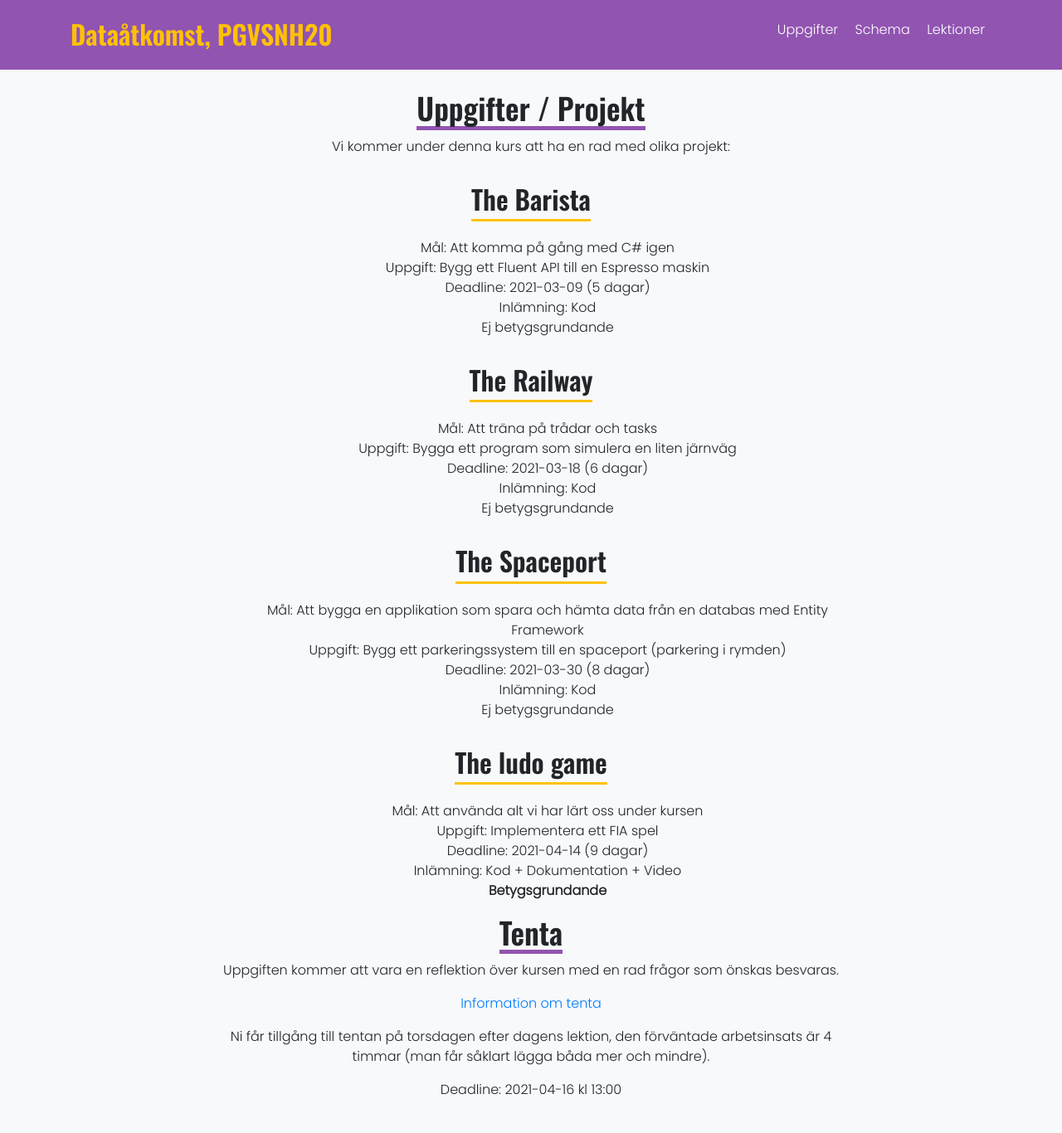
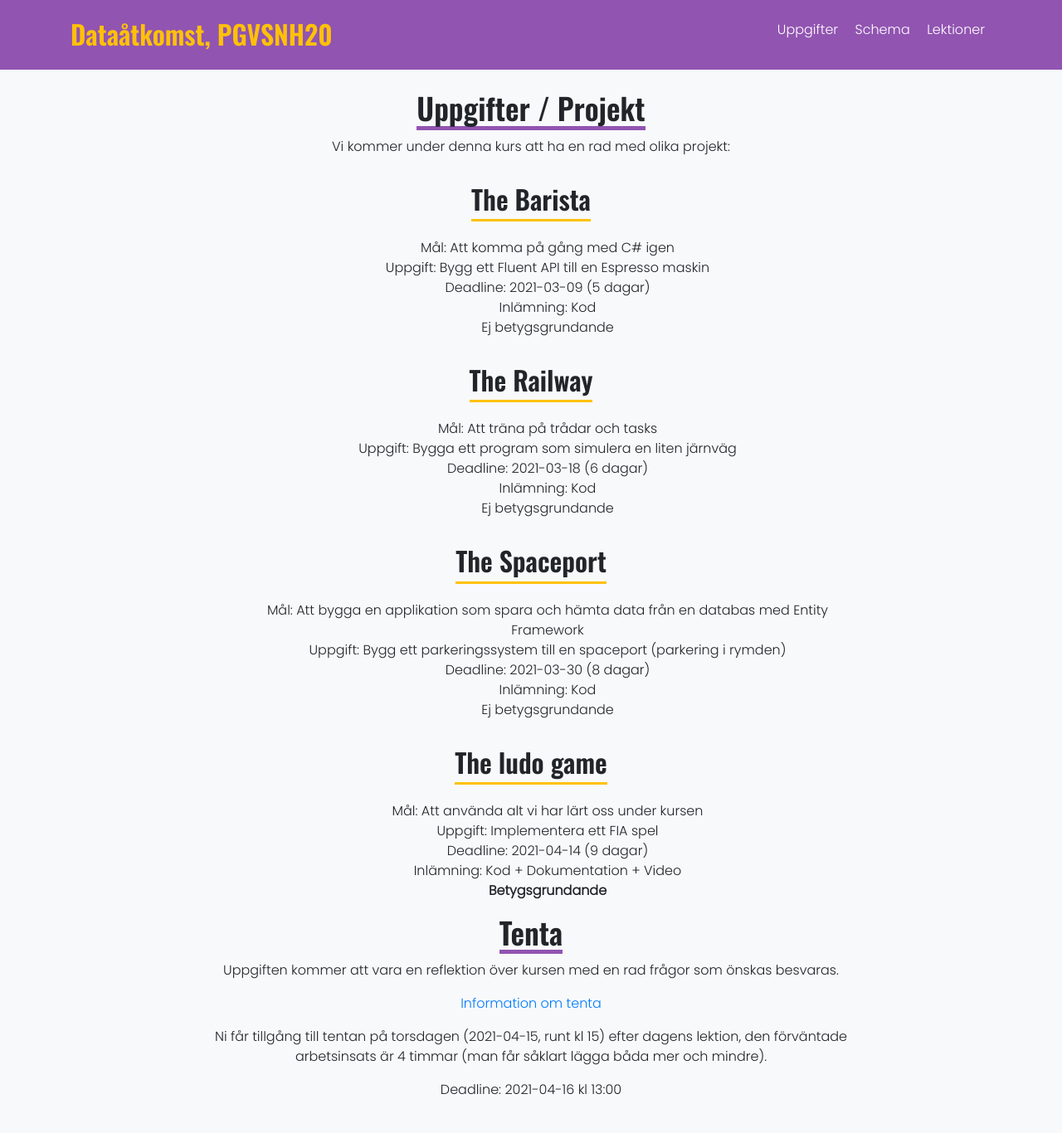
Before and after one commit to PGVSNH20/PGVSNH20-dataatkomst, a Jekyll site: the page built from assignments.md, in a window 1280 px wide. Shown: the whole page at 83% size. Built offline with Jekyll 4.4.1, drawn with Linux system fonts in a browser that asks for light colours; nearby versions of some CDN libraries.

Commit message:
Adds date for access to exam

```diff
--- a/assignments.md
+++ b/assignments.md
@@ -42,6 +42,6 @@ Uppgiften kommer att vara en reflektion över kursen med en rad frågor som öns
 
 [Information om tenta](tenta)
 
-Ni får tillgång till tentan på torsdagen efter dagens lektion, den förväntade arbetsinsats är 4 timmar (man får såklart lägga båda mer och mindre).
+Ni får tillgång till tentan på torsdagen (2021-04-15, runt kl 15) efter dagens lektion, den förväntade arbetsinsats är 4 timmar (man får såklart lägga båda mer och mindre).
 
 Deadline: 2021-04-16 kl 13:00
```
